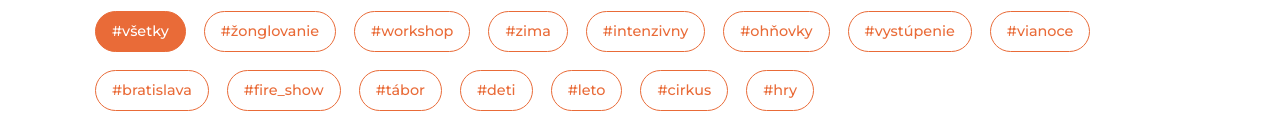
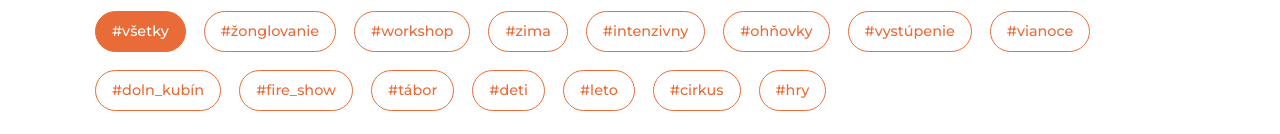
Before and after one commit to Hipapheralkus/plameniaky-website, a React (Vite) app: page /archiv-podujati in a window 1280 px wide. Shown: the part 399-533 px from the top of the page. Built offline with nearby package versions, Linux system fonts and the light colour scheme.

Commit message:
analytics + Dolny Kubin

```diff
--- a/package.json
+++ b/package.json
@@ -10,6 +10,7 @@
     "preview": "vite preview"
   },
   "dependencies": {
+    "@vercel/analytics": "^latest",
     "nodemailer": "latest",
     "prop-types": "latest",
     "react": "latest",
--- a/src/App.jsx
+++ b/src/App.jsx
@@ -2,6 +2,7 @@
 import React from 'react';
 import { BrowserRouter as Router, Routes, Route } from 'react-router-dom';
 import ScrollToTop from './components/ScrollToTop';
+import { Analytics } from "@vercel/analytics/react"
 
 // Import nových a premenovaných stránok
 import Home from './pages/Home';
--- a/src/pages/ArchivPodujati.jsx
+++ b/src/pages/ArchivPodujati.jsx
@@ -33,7 +33,7 @@ const ArchivPodujati = () => {
         '/images/archive/vianoce2024/ohen1.jpg',
         '/images/archive/vianoce2024/ohen2.jpg',
       ],
-      tags: ['#ohňovky', '#vystúpenie', '#vianoce', '#bratislava', '#fire_show']
+      tags: ['#ohňovky', '#vystúpenie', '#vianoce', '#doln_kubín', '#fire_show']
     },
      {
       id: 3,
--- a/src/pages/Kontakt.jsx
+++ b/src/pages/Kontakt.jsx
@@ -105,7 +105,7 @@ const Kontakt = () => {
              </div>
               <div className="kontakt-item">
                  <i className="fas fa-map-marker-alt"></i>
-                 <span>Bratislava</span>
+                 <span>Dolný Kubín</span>
              </div>
              <h4 className="mt-3">Sledujte nás</h4>
              <div className="kontakt-social">
--- a/src/pages/PodporteNas.jsx
+++ b/src/pages/PodporteNas.jsx
@@ -182,7 +182,7 @@ const PodporteNas = () => {
                 <strong>Názov:</strong> Občianske združenie Plameniaky<br />
                 <strong>Právna forma:</strong> Občianske združenie<br />
                 <strong>IČO:</strong> 12345678 {/* Replace with actual IČO */} <br />
-                <strong>Sídlo:</strong> Hlavná 123, 811 01 Bratislava {/* Replace with actual Sídlo */}
+                <strong>Sídlo:</strong> Dolný Kubín {/* Replace with actual Sídlo */}
               </p>
             </div>
           </div>
```
Also changed, not shown: 2 other files (tests, documents, lock files or other folders).
